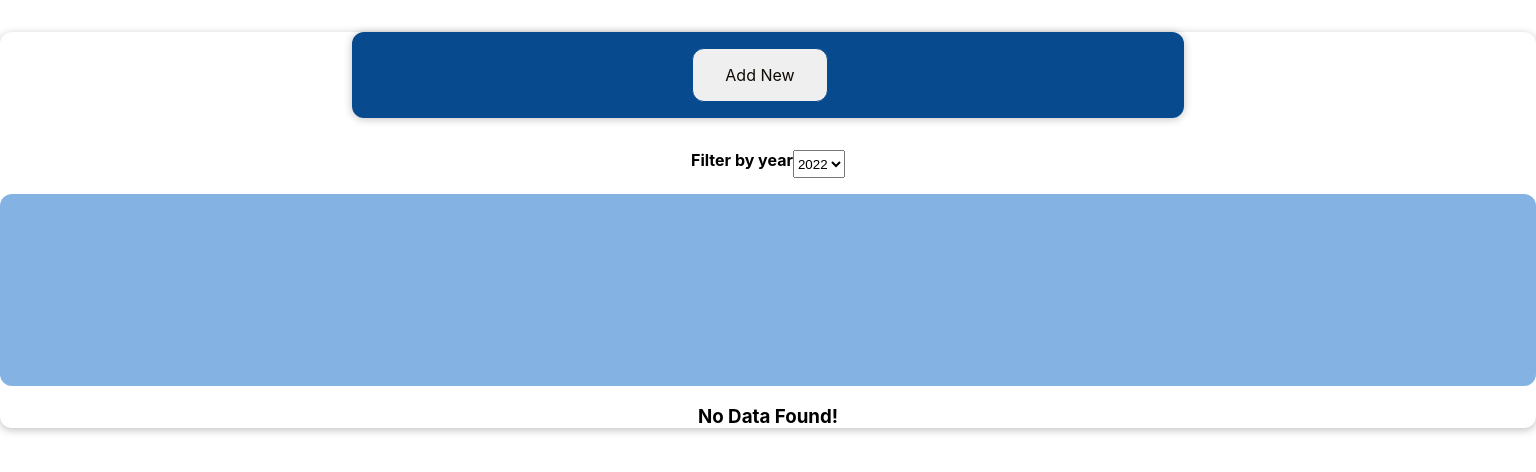
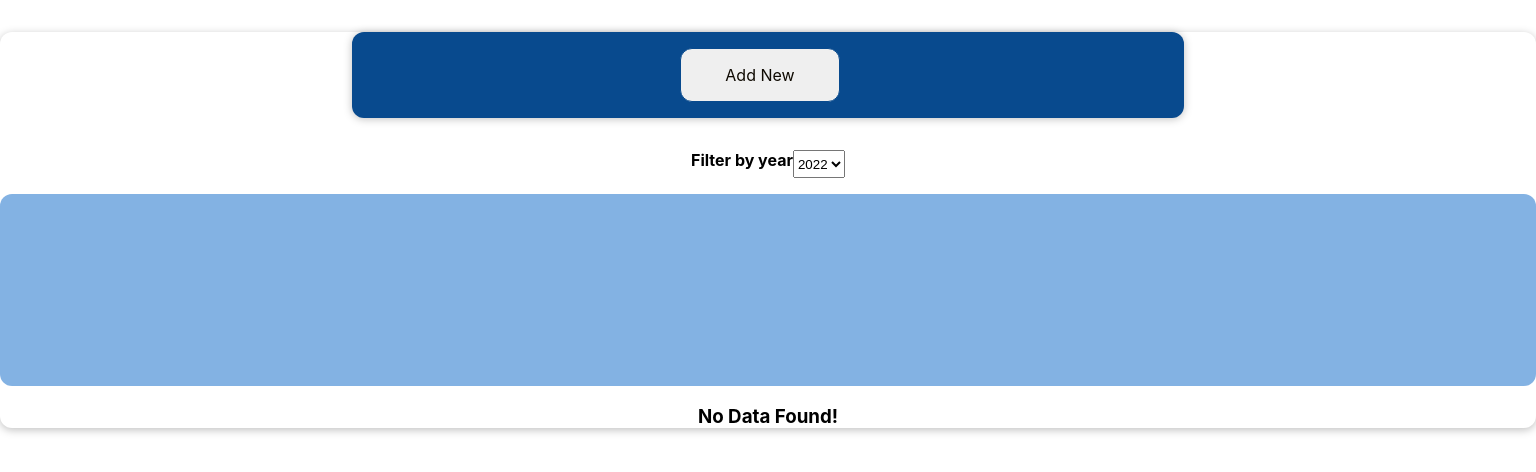
Before and after one commit to stkora/React-Basic-2.0, a React (Create React App) app in the folder my-app/: page / in a window 1536 px wide. Shown: the top 472 px of the page. Built offline with nearby package versions, Linux system fonts and the light colour scheme.

Commit message:
learn about media quary in react application

```diff
--- a/my-app/src/components/NewSubscription/NewSubscription.css
+++ b/my-app/src/components/NewSubscription/NewSubscription.css
@@ -36,3 +36,14 @@
     border-color: #8eb1d3;
 
 }
+.responsive {
+    width: 100%;
+    margin-top: 15px;
+
+}
+@media(min-width :1366px) {
+    .responsive{
+        width: 20%;
+        margin-top: 0px;
+    }
+}
--- a/my-app/src/components/NewSubscription/NewSubscription.js
+++ b/my-app/src/components/NewSubscription/NewSubscription.js
@@ -18,7 +18,7 @@ const NewSubscription = (props) => {
     }
     return <div className="new_subscription">
       {showForm &&<FormSubscription onSave={onSaveHandler} onCancel={hideFormHandler}/>}
-      <button type='button' onClick={showFormHandler}>Add New</button>
+      <button type='button' className='responsive' onClick={showFormHandler}>Add New</button>
       </div>
 
 
```
